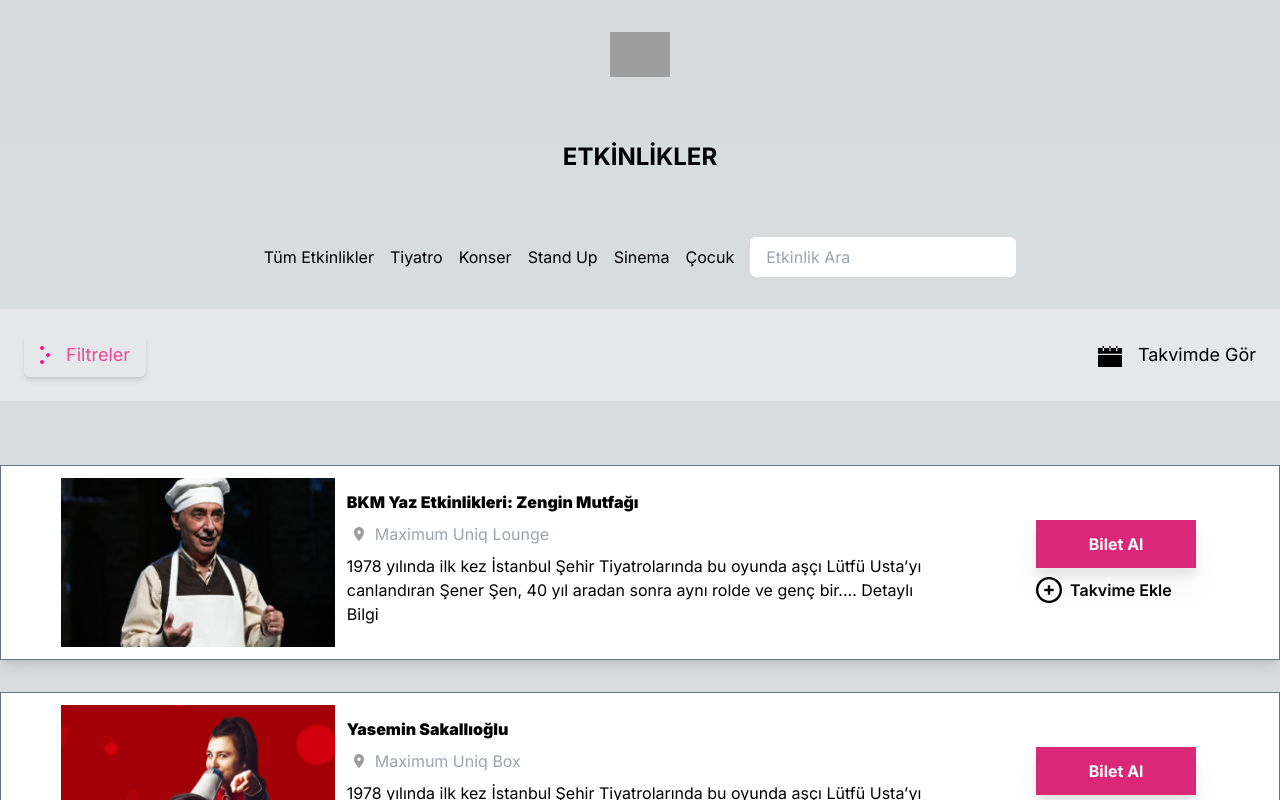
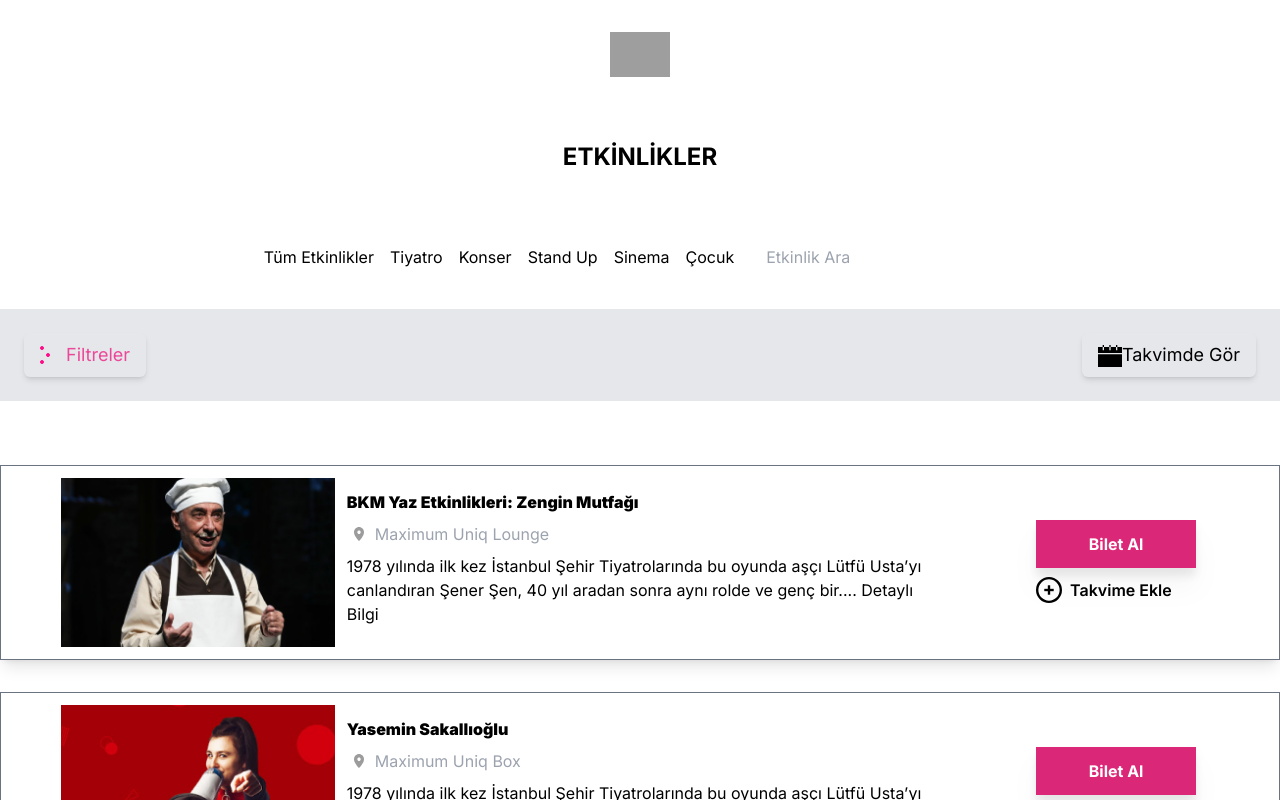
Before and after one commit to yusufie/nextjs-filter-theater, a Next.js app: page / in a window 1280 px wide. Shown: the top 800 px of the page. Built offline with nearby package versions, Linux system fonts and the light colour scheme; grey boxes are pictures that could not be loaded.

Commit message:
update: global style

```diff
--- a/app/components/filter/CalendarButton.js
+++ b/app/components/filter/CalendarButton.js
@@ -5,7 +5,7 @@ import Link from 'next/link';
 function CalendarButton() {
 
   return (
-    <button className='flex' >
+    <button className='flex items-center justify-center inline  px-4 py-2 text-lg text-black ms-4 bg-gray-200 rounded-md shadow-md hover:bg-gray-100 focus:outline-none focus:ring-2 focus:ring-offset-2 focus:ring-pink-500' >
 
       <Link href="/calendar">
         <Image
@@ -17,7 +17,7 @@ function CalendarButton() {
                     priority
                   />
 
-          <p className=" inline text-lg text-black ms-4">Takvimde Gör</p>
+          Takvimde Gör
       </Link>
 
     </button>
--- a/app/components/filter/SearchBox.js
+++ b/app/components/filter/SearchBox.js
@@ -20,13 +20,13 @@ function SearchBox() {
     <div className="relative inline-block">
       <input
         type="text"
-        className=" text-black py-2 px-4 rounded-md border-gray-300 focus:outline-none focus:ring focus:border-blue-300"
+        className="flex text-black py-2 px-4 rounded-md border-gray-300 focus:outline-none focus:ring focus:border-blue-300"
         placeholder="Etkinlik Ara"
         value={searchTerm}
         onChange={handleChange}
       />
       {searchTerm.length > 0 && searchResults.length > 0 && (
-        <ul className="absolute z-10 top-full left-0 w-full py-2 mt-1 bg-white rounded-md shadow-lg">
+        <ul className="absolute z-10 top-full left-0 w-full overflow-y-auto py-2 mt-1 bg-white rounded-md shadow-lg">
           {searchResults.slice(0, 12).map((item) => (
             <li
               key={item.id}
--- a/app/components/navbar/navbar.js
+++ b/app/components/navbar/navbar.js
@@ -33,7 +33,7 @@ function navbar() {
         <Link href="/children">Çocuk</Link>
       </button>
 
-      <div className="">
+      <div className="flex">
         <SearchBox/>
       </div>
 
--- a/app/globals.css
+++ b/app/globals.css
@@ -2,26 +2,50 @@
 @tailwind components;
 @tailwind utilities;
 
-:root {
-  --foreground-rgb: 0, 0, 0;
-  --background-start-rgb: 214, 219, 220;
-  --background-end-rgb: 255, 255, 255;
+body {
+  margin: 0;
+  padding: 0;
 }
 
-@media (prefers-color-scheme: dark) {
-  :root {
-    --foreground-rgb: 255, 255, 255;
-    --background-start-rgb: 0, 0, 0;
-    --background-end-rgb: 0, 0, 0;
+input[type="checkbox"] {
+  -webkit-appearance: none;
+  -moz-appearance: none;
+  appearance: none;
+  border: 2px solid rgb(229, 16, 124);
+  border-radius: 0px;
+  height: 20px;
+  width: 20px;
+  left: 0px;
+  top: 0px;
+  outline: none;
+  font-weight: bolder;
+  cursor: pointer;
+  color: white;
+  transition: background-color 0.2s ease-in-out, border-color 0.2s ease-in-out;
+  position: relative; /* add this to position the tick icon */
+}
+
+input[type="checkbox"]::before {
+  content: "\2713"; /* add tick icon */
+  font-size: 12px;
+  position: absolute;
+  top: 50%;
+  left: 50%;
+  width: 100%;
+
+  transform: translate(-50%, -50%) scale(0); /* hide the tick icon by scaling it down to zero */
+  transition: transform 0.2s ease-in-out; /* animate the tick icon */
+}
+
+input[type="checkbox"]:checked::before {
+  transform: translate(-50%, -50%) scale(1);
+  background-color: rgb(255, 13, 135); /* show the tick icon by scaling it up to full size */
+}
+
+{/*media query for mobile devices*/}
+
+@media screen and (max-width: 600px) {
+  .relative.inline-block {
+    display: none;
   }
 }
-
-body {
-  color: rgb(var(--foreground-rgb));
-  background: linear-gradient(
-      to bottom,
-      transparent,
-      rgb(var(--background-end-rgb))
-    )
-    rgb(var(--background-start-rgb));
-}
```
